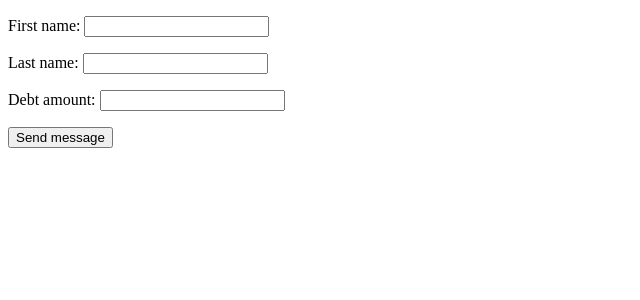
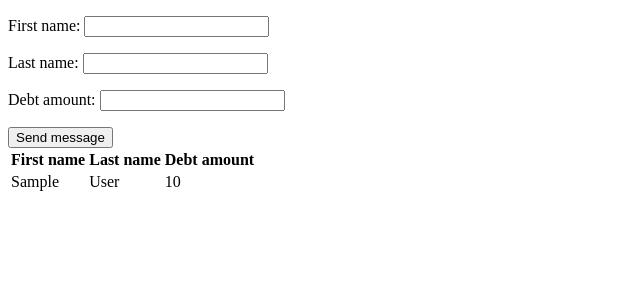
Before and after one commit to WinterCitizen/Debt, a Django app: page / in a window 1280 px wide. Shown: the top 300 px of the page, without its empty margins (0-640 px from the left). Run offline with Django 3.2, Linux system fonts and the light colour scheme; tables that the repository leaves empty hold one stand-in row (values such as "Sample post").

Commit message:
Add debtors table display #13

```diff
--- a/debt_site/templates/debt.html
+++ b/debt_site/templates/debt.html
@@ -13,6 +13,20 @@
         {{ form.as_p }}
         <input type='submit' value='Send message'>
     </form>
+    <table>
+        <tr>
+            <th>First name</th>
+            <th>Last name</th>
+            <th>Debt amount</th>
+        </tr>
+        {% for debtor in debtors %}
+        <tr>
+            <td>{{ debtor.first_name }}</td>
+            <td>{{ debtor.last_name }}</td>
+            <td>{{ debtor.debt_amount }}</td>
+        </tr>
+        {% endfor %}
+    </table>
 </body>
 
 </html>
--- a/debt_site/views.py
+++ b/debt_site/views.py
@@ -1,8 +1,11 @@
+from typing import Dict, Union
+
 from django.forms import BaseForm
 from django.http import HttpResponse
 from django.views.generic.edit import FormView
 
 from debt_site.forms import DebtForm
+from debt_site.models import Debt
 from debt_site.repositories import DebtRepository
 from debt_site.services import DebtCreationService
 
@@ -22,3 +25,10 @@ class DebtView(FormView):
             debt_amount=form_data['debt_amount'],
         )
         return super().form_valid(form)
+
+    def get_context_data(
+        self, **kwargs: Dict[str, Union[str, int]],
+    ) -> Dict[str, int]:
+        context = super().get_context_data(**kwargs)
+        context['debtors'] = Debt.objects.all()
+        return context
```
